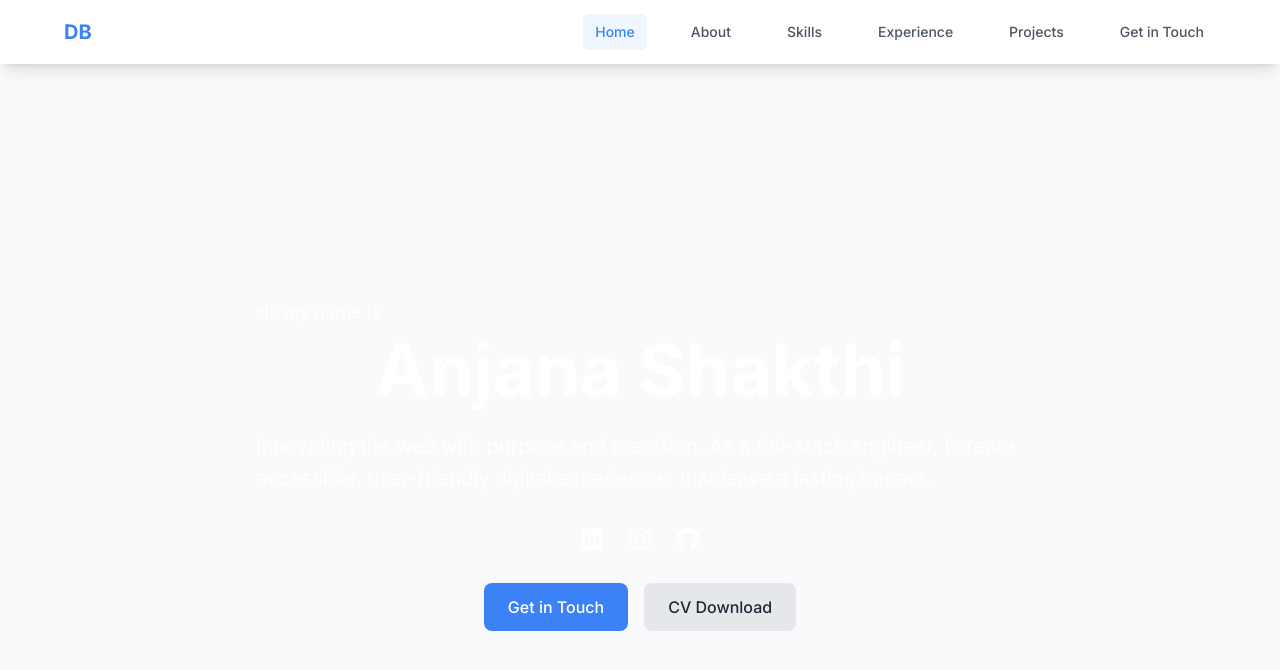
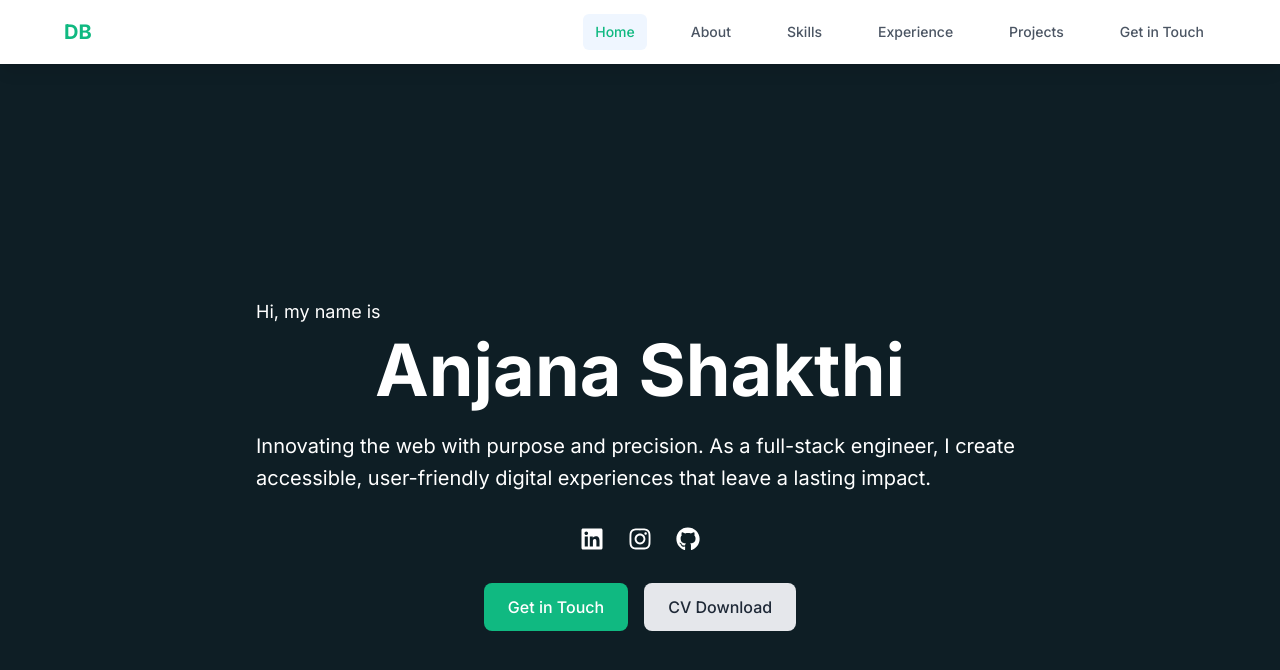
Before and after one commit to anjana6/New_portfolio, a React (Create React App) app: page / in a window 1280 px wide. Shown: the top 670 px of the page. Built offline with nearby package versions, Linux system fonts and the light colour scheme.

Commit message:
change background color and primary color

```diff
--- a/src/App.js
+++ b/src/App.js
@@ -12,8 +12,8 @@
 
   return (
     <Router>
-      <div className="min-h-screen bg-gray-50">
-        <Navigation/>
+      <div className="min-h-screen" style={{ backgroundColor: '#0e1e25' }}>
+        <Navigation />
         <main className="pt-16 md:pt-16">
           <Routes>
             <Route path="/" element={<Home />} />
--- a/src/index.css
+++ b/src/index.css
@@ -9,6 +9,7 @@
 
   body {
     font-family: 'Inter', sans-serif;
+    background-color: #0e1e25;
   }
 }
 
--- a/tailwind.config.js
+++ b/tailwind.config.js
@@ -6,7 +6,7 @@
   theme: {
     extend: {
       colors: {
-        primary: '#3B82F6',
+        primary: '#10b981',
         secondary: '#1F2937',
         accent: '#10B981',
       },
```
